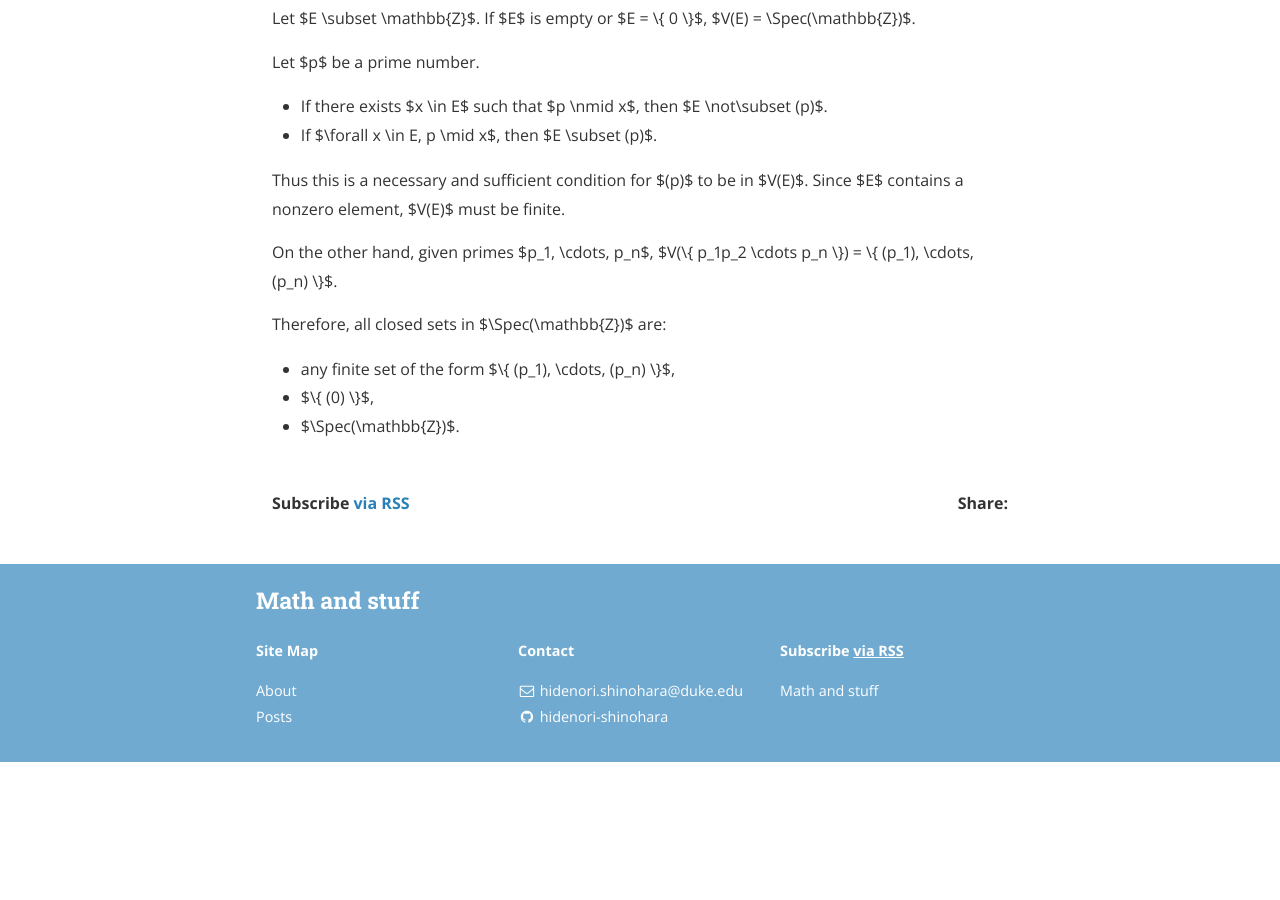
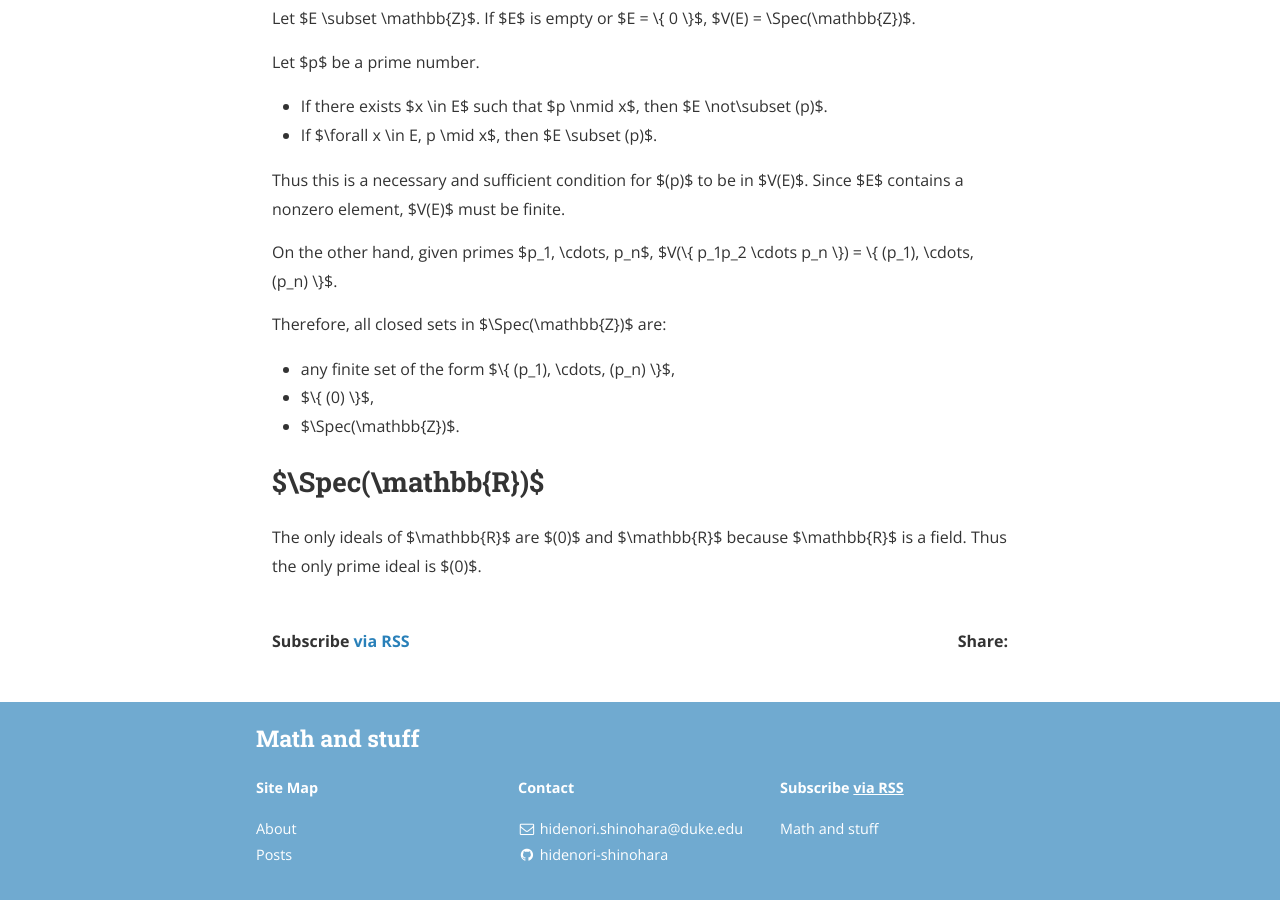
Before and after one commit to hidenori-shinohara/hidenori-shinohara.github.io, a Jekyll site: the page built from _posts/atiyah/chapter1/2019-11-28-pictures-prime-spectrum-ex-1-16.md, in a window 1280 px wide and 900 px high, scrolled down 711 px. Built offline with Jekyll 4.4.1, drawn with Linux system fonts in a browser that asks for light colours; nearby versions of some CDN libraries; before the commit the page ends 1473 px from its top, so only the background shows below that.

Commit message:
Finish the second part of ex 1-16[atiyah]

```diff
--- a/_posts/atiyah/chapter1/2019-11-28-pictures-prime-spectrum-ex-1-16.md
+++ b/_posts/atiyah/chapter1/2019-11-28-pictures-prime-spectrum-ex-1-16.md
@@ -33,3 +33,8 @@ Therefore, all closed sets in $\Spec(\mathbb{Z})$ are:
 * any finite set of the form $\\{ (p_1), \cdots, (p_n) \\}$,
 * $\\{ (0) \\}$,
 * $\Spec(\mathbb{Z})$.
+
+## $\Spec(\mathbb{R})$
+
+The only ideals of $\mathbb{R}$ are $(0)$ and $\mathbb{R}$ because $\mathbb{R}$ is a field.
+Thus the only prime ideal is $(0)$.
```
